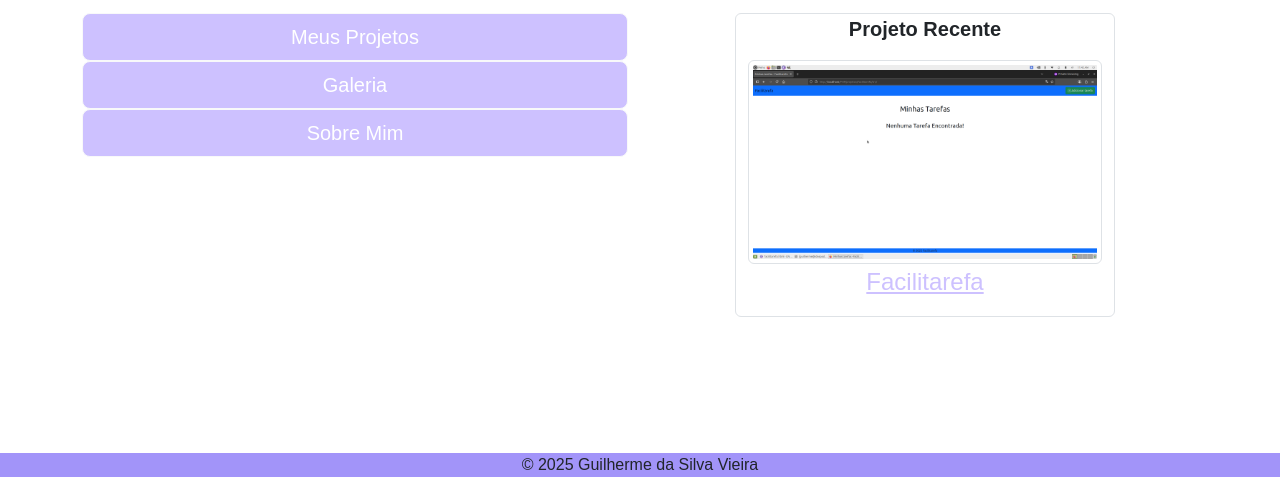
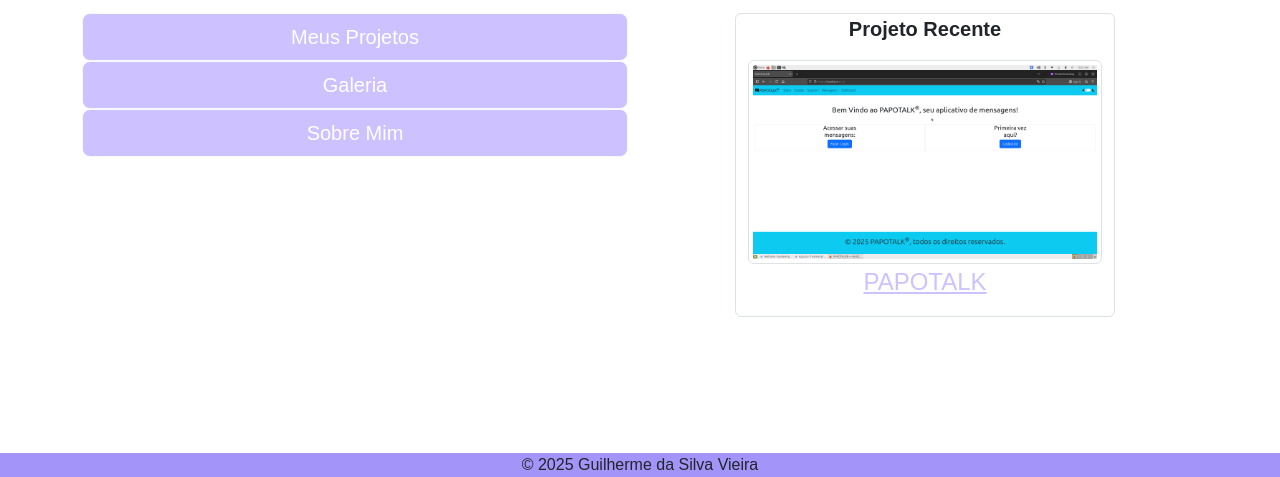
Before and after one commit to guilherme-da-silva-vieira/guilherme-da-silva-vieira.github.io, a plain HTML site: page index.html in a window 1280 px wide. Shown: the part 323-800 px from the top of the page. Drawn offline with nearby package versions, Linux system fonts and the light colour scheme.

Commit message:
index papotalk

```diff
--- a/index.html
+++ b/index.html
@@ -65,8 +65,8 @@
 		  <div class="col-7 col-md-4 border rounded m-auto">
 		      <div class="text-center">
 			  <p class="fs-5 fw-bolder">Projeto Recente</p>
-			  <img src="projetos/2025/web/facilitarefa/img/facilitarefa-slide-1.png" alt="projeto recente - Facilitarefa" class="img-thumbnail rounded" loading="lazy">
-			  <p class="fs-4"><a href="projetos/2025/web/facilitarefa/facilitarefa.html" class="color-purple2">Facilitarefa</a></p>
+			  <img src="projetos/2025/web/papotalk/imagens-papotalk/img1.png" alt="projeto recente - PAPOTALK" class="img-thumbnail rounded" loading="lazy">
+			  <p class="fs-4"><a href="projetos/2025/web/papotalk/papotalk.html" class="color-purple2">PAPOTALK</a></p>
 		      </div>
 		  </div>
 	      </div>
```
